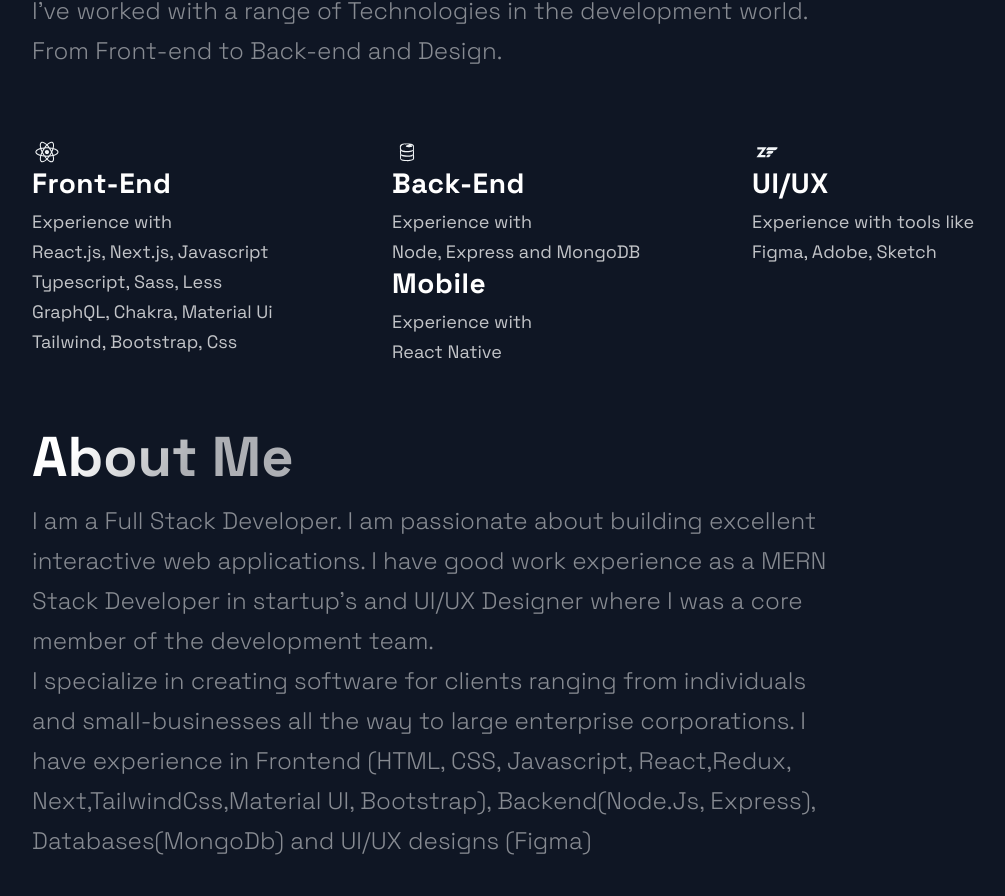
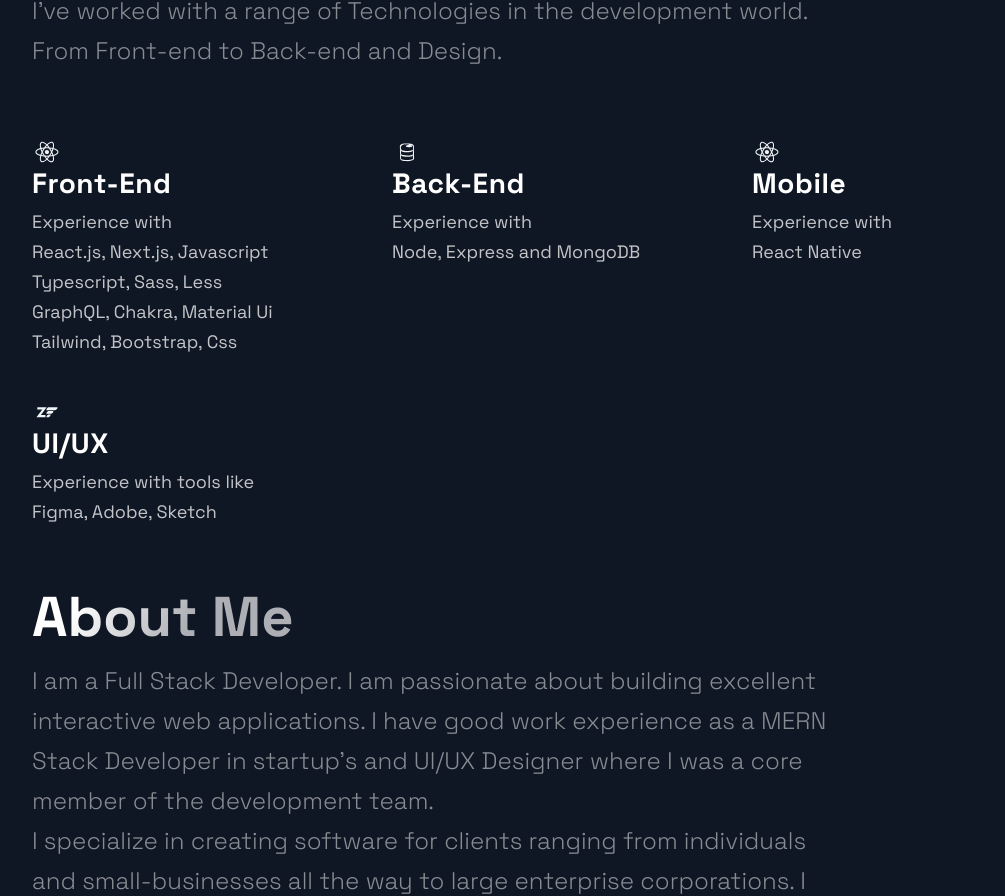
Before and after one commit to justiniyke29/Justiniyke_portfolio, a Next.js app: page / in a window 1280 px wide. Shown: the part 2312-3208 px from the top of the page, without its empty margins (88-1093 px from the left). Built offline with nearby package versions, Linux system fonts and the light colour scheme.

Commit message:
react native

```diff
--- a/src/components/Technologies/Technologies.js
+++ b/src/components/Technologies/Technologies.js
@@ -45,6 +45,9 @@ const Technologies = () => (
             Node, Express and MongoDB
           </ListParagraph>
         </ListContainer>
+      </ListItem>
+      <ListItem>
+        <DiReact size="3rem" />
         <ListContainer>
           <ListTitle>Mobile</ListTitle>
           <ListParagraph>
```
